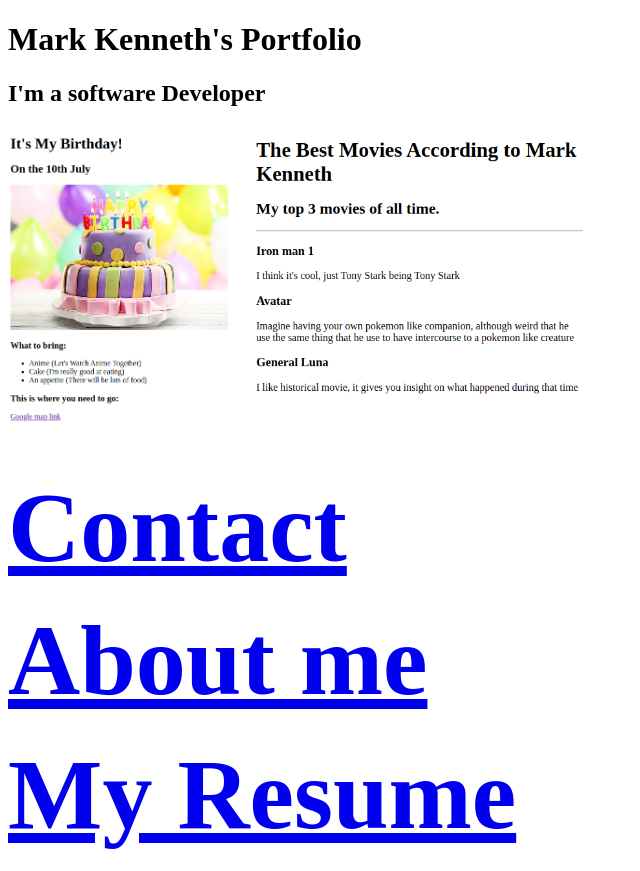
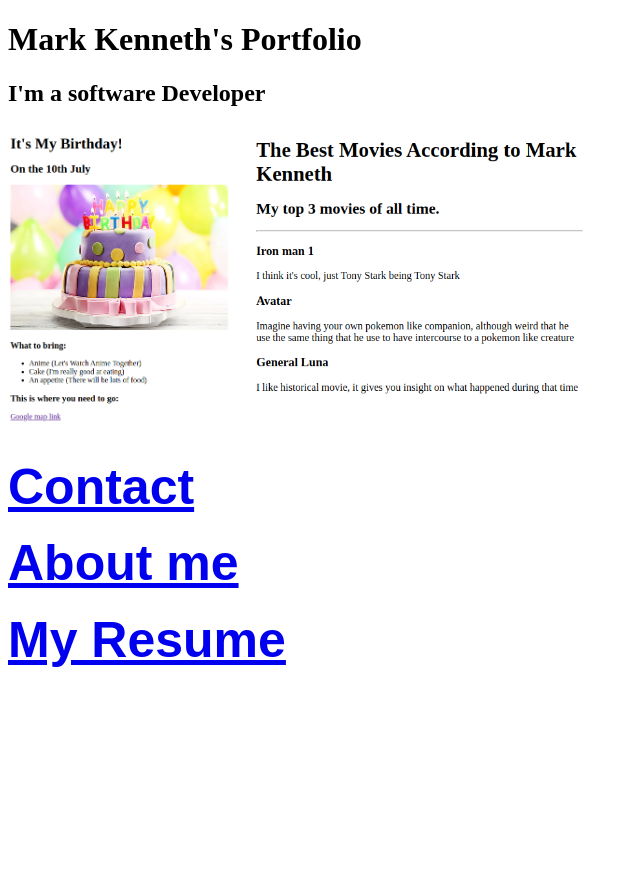
Before and after one commit to martinezmark71001/Portfolio, a plain HTML site: page index.html in a window 1280 px wide. Shown: the whole page, without its empty margins (0-640 px from the left). After the commit the page ends 800 px from the top, so only its background shows below. Drawn offline with Linux system fonts and the light colour scheme.

Commit message:
Update style.css

```diff
--- a/style.css
+++ b/style.css
@@ -3,5 +3,6 @@ img{
     width: auto;
 }
 a{
-    font-size: 100px;
+    font-size: 50px;
+    font-family:  Arial, Helvetica, sans-serif;
 }
```
